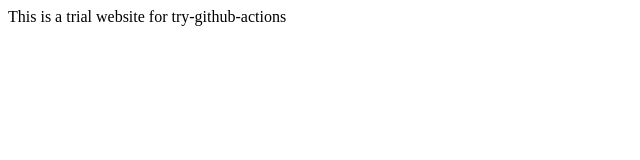
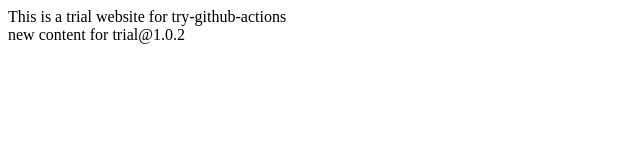
Before and after one commit to tempura327/try-github-actions, a website: page src/index.html in a window 1280 px wide. Shown: the whole page, without its empty margins (0-640 px from the left). Drawn offline with Linux system fonts and the light colour scheme.

Commit message:
chore: updpated index.html

```diff
--- a/src/index.html
+++ b/src/index.html
@@ -9,5 +9,6 @@
   <div>
     This is a trial website for try-github-actions
   </div>
+  <div>new content for trial@1.0.2</div>
 </body>
 </html>
```
